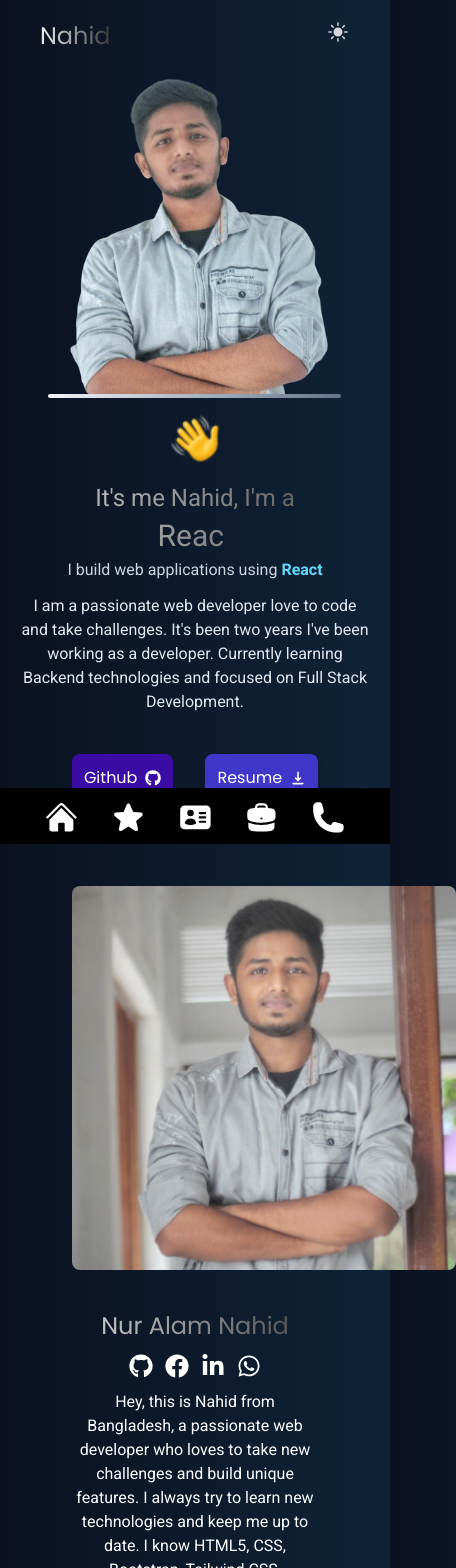
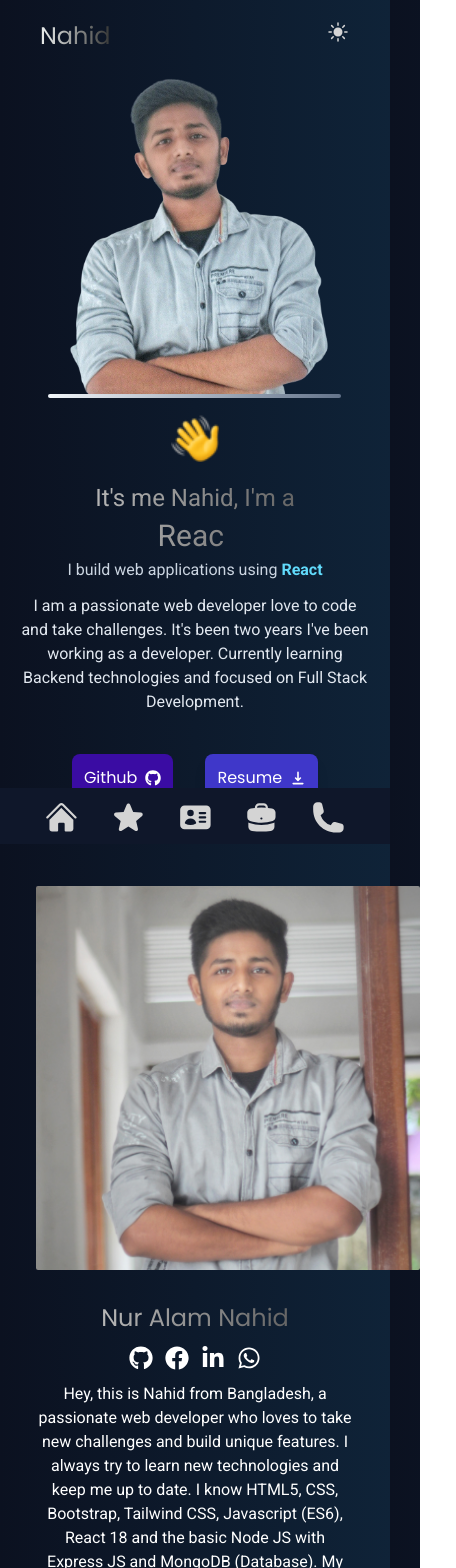
Before and after one commit to nurnahid1/dev-nahid, a React (Create React App) app: page / in a window 390 px wide. Shown: the top 1568 px of the page, 456 px wide, since content can reach past the window. Built offline with nearby package versions, Linux system fonts and the light colour scheme.

Commit message:
contact form funtionality added

```diff
--- a/package.json
+++ b/package.json
@@ -3,6 +3,7 @@
   "version": "0.1.0",
   "private": true,
   "dependencies": {
+    "@emailjs/browser": "^3.10.0",
     "@heroicons/react": "^2.0.13",
     "@testing-library/jest-dom": "^5.16.5",
     "@testing-library/react": "^13.4.0",
@@ -15,6 +16,7 @@
     "react-icons": "^4.6.0",
     "react-router-dom": "^6.4.3",
     "react-scripts": "5.0.1",
+    "react-toastify": "^9.1.1",
     "typewriter-effect": "^2.19.0",
     "web-vitals": "^2.1.4"
   },
--- a/src/App.js
+++ b/src/App.js
@@ -1,4 +1,5 @@
 import { Route, Routes } from 'react-router-dom';
+import { ToastContainer } from 'react-toastify';
 import './App.css'
 import About from './Components/About/About';
 import Blog from './Components/Blog/Blog';
@@ -22,6 +23,8 @@ function App() {
         <Route path='/contact' element={<Contact></Contact>}></Route>
       </Routes>
       <Footer></Footer>
+
+      <ToastContainer></ToastContainer>
     </div>
   );
 }
--- a/src/Components/About/About.js
+++ b/src/Components/About/About.js
@@ -7,12 +7,12 @@ import {  FaFacebook, FaGithub, FaLinkedinIn, FaWhatsapp, } from 'react-icons/fa
 const About = () => {
     return (
         <div className='md:mr-20 md:ml-20 mt-16 md:mt-28'>
-            <div className='about md:h-auto h-full py-5 mt-6 mb-16 md:mb-20 md:flex md:justify-between mx-10 md:px-12 lg:px-24 px-8 md:gap-16 lg:gap-32'>
+            <div className='about md:h-auto h-full py-5 mt-6 mb-16 md:mb-20 md:flex md:justify-between mx-5 md:px-12 lg:px-24 px-4 md:gap-16 lg:gap-32'>
             <div>
-                <img className='md:max-w-xs lg:max-w-sm  max-w-96 rounded-lg ' src={img} alt="" />
+                <img className='md:max-w-xs lg:max-w-sm  max-w-96 rounded-sm ' src={img} alt="" />
             </div>
             <div className='text-center md:text-start'>
-                <h2 className='text-white  mt-10 text-2xl md:text-4xl lg:text-5xl font-poppins text-gradient '>Nur Alam Nahid</h2>
+                <h2 className='text-white  mt-8 text-2xl md:text-4xl lg:text-5xl font-poppins text-gradient '>Nur Alam Nahid</h2>
                 <div className='flex gap-3 justify-center md:justify-start'>
                     <button> <a href="https://github.com/nahid770"><FaGithub className='text-white w-6 h-6  my-3'></FaGithub></a></button>
                     <button> <a href="https://www.facebook.com/nurnahid939/"><FaFacebook className='text-white w-6 h-6  my-3'></FaFacebook> </a></button>
--- a/src/Components/Contact/Contact.js
+++ b/src/Components/Contact/Contact.js
@@ -1,15 +1,32 @@
-import React from 'react';
+import React, { useRef } from 'react';
+import emailjs from '@emailjs/browser';
+
 import contact from '../../Images/contact.svg'
 import { FiMail, FiPhone } from "react-icons/fi";
 import { FaWhatsapp } from "react-icons/fa";
 import me from '../../Images/banner.png'
+import { toast } from 'react-toastify';
 
 const Contact = () => {
+
+    const form = useRef();
+
+  const sendEmail = (e) => {
+    e.preventDefault();
+
+    emailjs.sendForm('service_3hvh9cm', 'template_6jwwe41', form.current, 'ajVaVul9L4hNWCRfM')
+      .then((result) => {
+          toast.success('Message send successfully!')
+      }, (error) => {
+          toast.error(error.message)
+      });
+      e.target.reset();
+  };
     return (
         <div >
 
 
-            <div className='md:flex justify-evenly items-center  mt-6 px-1 md:px-3 lg:px-16 md:mx-2 lg:mx-36 md:space-x-6 lg:space-x-24 rounded-md mr-10 ml-10 md:mr-14 md:ml-14'>
+            <div className='md:flex justify-evenly items-center  mt-6 px-1 md:px-3 lg:px-16 md:mx-2 lg:mx-36 md:space-x-6 lg:space-x-24 rounded-md mx-5 md:mr-14 md:ml-14'>
 
             <div>
             <div className='bg-purple-600/[.05]  flex justify-center items-center mb-10  '>
@@ -37,11 +54,11 @@ const Contact = () => {
                     </div>
 
                 </div>
-                <form action="">
-                    <input className='font-sans-serif  px-3 text-gradient border border-slate-800 bg-indigo-800/[.05] py-3 w-full  mb-3  outline-none  mx-auto ' type="text" name="name" id="" placeholder='Your name' required/> <br />
-                    <input className='font-sans-serif text-gradient  px-3 py-3 w-full bg-indigo-800/[.05] mb-3 border border-slate-800 outline-none mx-auto ' type="email" name="emial" id="" placeholder='Your email' required/>
+                <form action="" ref={form} onSubmit={sendEmail}>
+                    <input className='font-sans-serif  px-3 text-gradient border border-slate-800 bg-indigo-800/[.05] py-3 w-full  mb-3  outline-none  mx-auto ' type="text" name="client-name" id="" placeholder='Your name' required/> <br />
+                    <input className='font-sans-serif text-gradient  px-3 py-3 w-full bg-indigo-800/[.05] mb-3 border border-slate-800 outline-none mx-auto ' type="email" name="email" id="" placeholder='Your email' required/>
 
-                    <textarea className='font-sans-serif pt-2 w-full outline-none  bg-indigo-800/[.05] text-gradient px-3 border border-slate-800' name="description" id="" cols="31" rows="6" placeholder='Type your message'></textarea>
+                    <textarea className='font-sans-serif pt-2 w-full outline-none  bg-indigo-800/[.05] text-gradient px-3 border border-slate-800' name="message" id="" cols="31" rows="6" placeholder='Type your message'></textarea>
 
                     <button className='w-full py-2 bg-[#3a0ca1] hover:bg-[#3a0ca9]  text-white mt-2 font-roboto'> Send </button>
                 </form>
--- a/src/Components/Home/Navber/Navber.js
+++ b/src/Components/Home/Navber/Navber.js
@@ -27,12 +27,12 @@ const Navber = () => {
             </div>
             {/*navber mobile version */}
 
-            <div className='block md:hidden bg-black mt-10 lg:hidden flex w-full  fixed bottom-0 right-0  mb-0 p-3'>
-            <Link className='w-10 h-8 mx-8 text-white' to='/'><HomeIcon className=''></HomeIcon></Link>
-            <Link className='w-10 h-8 mr-8 text-white' to='/skill'><StarIcon ></StarIcon></Link>
-            <Link className='w-10 h-8 mr-8 text-white' to='/about'><IdentificationIcon></IdentificationIcon> </Link>
-            <Link className='w-10 h-8 mr-8 text-white' to='/portfolio'> < BriefcaseIcon></BriefcaseIcon></Link>
-            <Link className='w-10 h-8 mr-8 text-white' to='/contact'> <PhoneIcon></PhoneIcon></Link>
+            <div className='md:hidden mt-10 lg:hidden z-10 bg-slate-900 flex w-full  fixed bottom-0 right-0  mb-0 p-3'>
+            <Link className='w-10 h-8 mx-8 text-gradient' to='/'><HomeIcon className=''></HomeIcon></Link>
+            <Link className='w-10 h-8 mr-8 text-gradient' to='/skill'><StarIcon ></StarIcon></Link>
+            <Link className='w-10 h-8 mr-8 text-gradient' to='/about'><IdentificationIcon></IdentificationIcon> </Link>
+            <Link className='w-10 h-8 mr-8 text-gradient' to='/portfolio'> < BriefcaseIcon></BriefcaseIcon></Link>
+            <Link className='w-10 h-8 mr-8 text-gradient' to='/contact'> <PhoneIcon></PhoneIcon></Link>
             </div>
 
 
```
Also changed, not shown: src/Components/Portfolio/Portfolio.js (+5 -2 lines), src/Images/calculator1.png (added), 1 other file (tests, documents, lock files or other folders).
